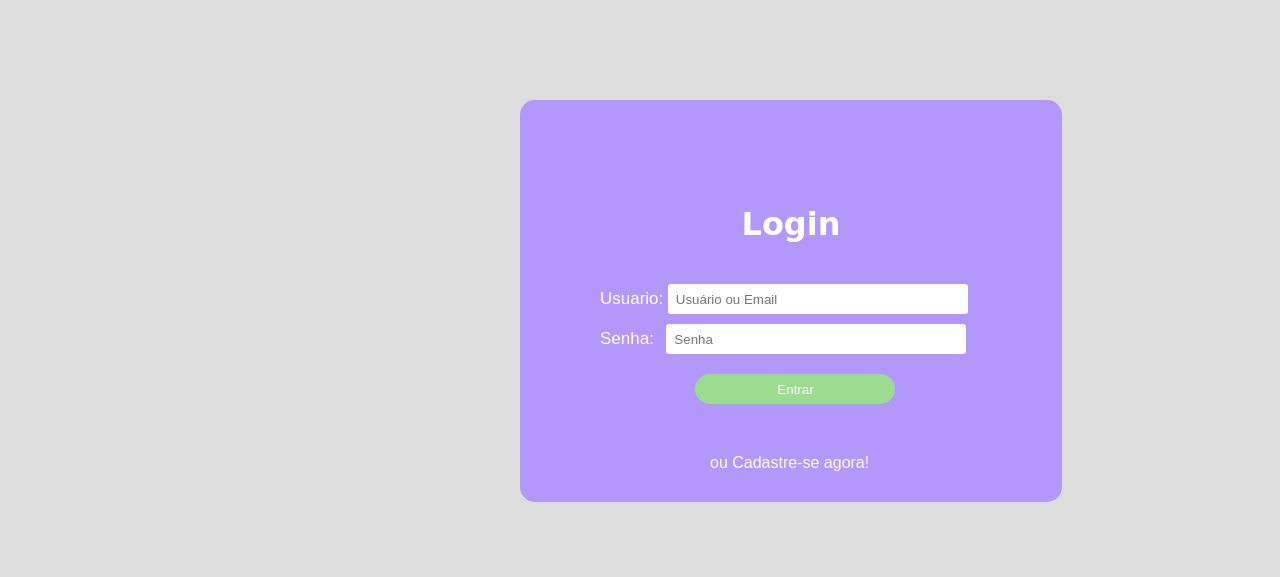
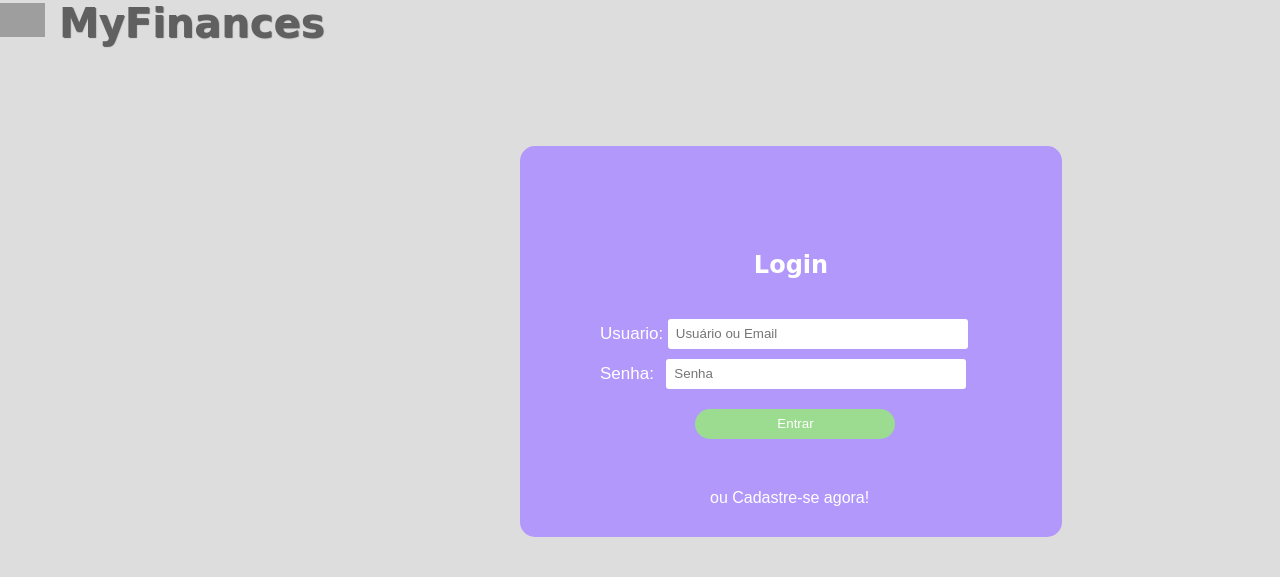
Before and after one commit to start-latamt04/MyFinances, a Django app: page /login/ in a window 1280 px wide. Shown: the top 577 px of the page. After the commit the page ends 537 px from the top, so only its background shows below. Run offline with Django 3.2, Linux system fonts and the light colour scheme; grey boxes are pictures that could not be loaded.

Commit message:
add funcionalidade no logout e login

```diff
--- a/apps/accounts/static/css/login.css
+++ b/apps/accounts/static/css/login.css
@@ -19,8 +19,17 @@ body{
 }
 
 
+.title h1 {
+    font-family: 'Bubblegum Sans', cursive, sans-serif;
+    font-size: 30pt;
+    color: #606060;
+    text-shadow: 1px 1px 1px rgba(0,0,0,.6);
+    padding: 0px;
+    margin-bottom: 0px;
+}
 
-h1{
+
+h2{
     text-align: center;
     color: #ffffff;
     padding: 20px;
--- a/apps/accounts/views.py
+++ b/apps/accounts/views.py
@@ -1,7 +1,6 @@
 from django.contrib import messages
 from django.contrib.auth.decorators import login_required
 from django.contrib.auth import authenticate, login, logout
-from django.db.models import F, Sum
 from django.shortcuts import *
 from .models import Saldo
 from .forms import UserForm, SaldoForm
@@ -36,7 +35,7 @@ def user_login(request):
             login(request, user)
             return redirect('accounts:page-one')
         else:
-            print('Deu ruim')
+            messages.error(request, 'Usuario ou senha incorreto!')
     return render(request, template_name)
 
 
@@ -54,9 +53,12 @@ def relatorio(request):
 
 @login_required(login_url='/login/')
 def user_logout(request):
-    logout(request)
-    messages.success(request, 'Você saiu do sistema.')
-    return redirect('accounts:index')
+    if request.user.is_authenticated:
+        logout(request)
+        messages.success(request, 'Você saiu do sistema.')
+        return redirect('accounts:index')
+    else:
+        return redirect('accounts:login')
 
 
 @login_required(login_url='/login/')
--- a/templates/user_login.html
+++ b/templates/user_login.html
@@ -7,10 +7,14 @@
 {% block title%}MyFinances{% endblock%}
 
 {% block content %}
+    <div class="title">
+        <h1> <img src="{% static '/images/money-back64.png' %}" width="45px"/> MyFinances</h1>
+    </div>
+
         <form action="." method="post" autocomplete="off" id="login">
             {% csrf_token %}
             <div class="login">
-                <h1>Login</h1>
+                <h2>Login</h2>
                 <label>Usuario:</label>
                 <input type="text" name="username" id="username" maxlength="100" placeholder="Usuário ou Email">
                 <label>Senha:</label>
```
